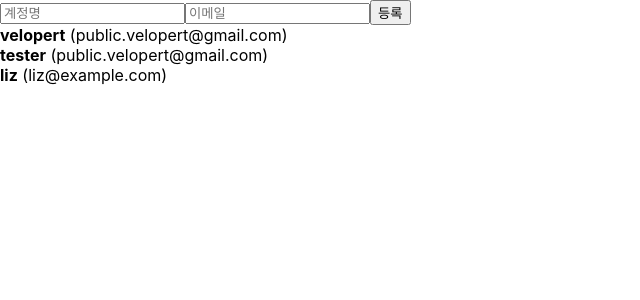
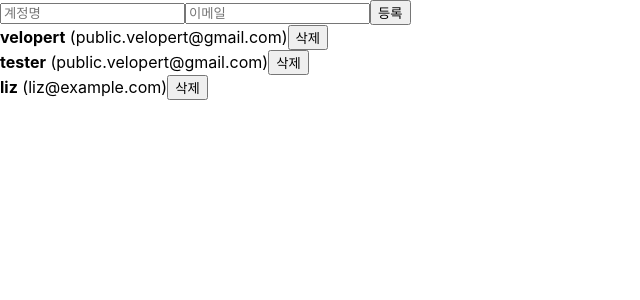
Before and after one commit to ijw9209/self-Study, a React (Create React App) app in the folder react/react-hooks/: page / in a window 1280 px wide. Shown: the top 300 px of the page, without its empty margins (0-640 px from the left). Built offline with nearby package versions, Linux system fonts and the light colour scheme.

Commit message:
14. 배열에 항목 제거하기

```diff
--- a/react/react-hooks/src/App.js
+++ b/react/react-hooks/src/App.js
@@ -69,6 +69,15 @@
     nextId.current += 1;
   };
 
+  const onRemove = id => {
+    // user.id 가 파라미터로 일치하지 않는 원소만 추출해서 새로운 배열을 만듬
+    // = user.id 가 id 인것을 제거함
+    console.log(id);
+    console.log(users.filter(user => user.id !== id));
+
+    setUsers(users.filter(user => user.id !== id));
+  }
+
   return (
     <>
       <CreateUser
@@ -77,7 +86,7 @@
         onChange={onChange}
         onCreate={onCreate}
       />
-      <UserList users={users} />
+      <UserList users={users} onRemove={onRemove} />
     </>
   );
 }
--- a/react/react-hooks/src/UserList.js
+++ b/react/react-hooks/src/UserList.js
@@ -1,18 +1,19 @@
 import React from 'react';
 
-function User({ user }) {
+function User({ user, onRemove }) {
     return (
         <div>
             <b>{user.username}</b> <span>({user.email})</span>
+            <button onClick={() => onRemove(user.id)}>삭제</button>
         </div>
     );
 }
 
-function UserList({ users }) {
+function UserList({ users, onRemove }) {
     return (
         <div>
             {users.map(user => (
-                <User user={user} key={user.id} />
+                <User user={user} key={user.id} onRemove={onRemove} />
             ))}
         </div>
     )
```
